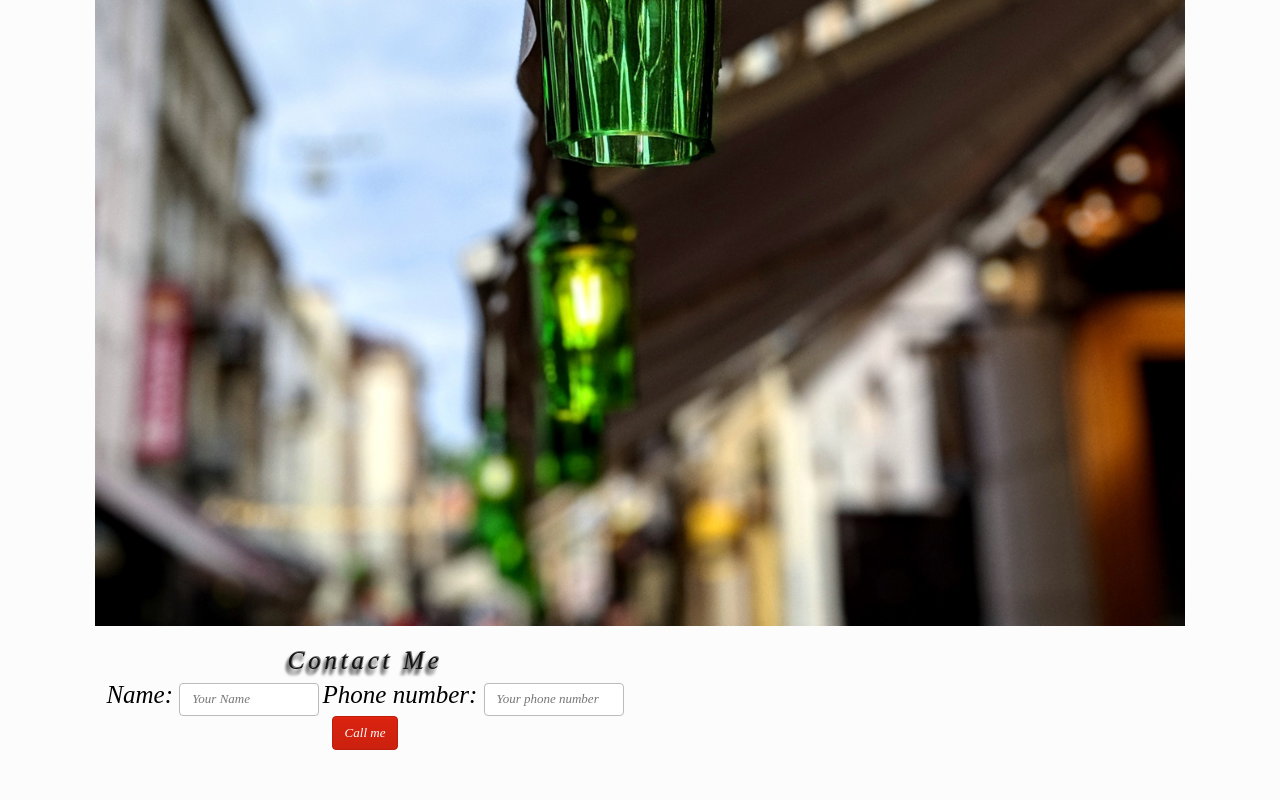
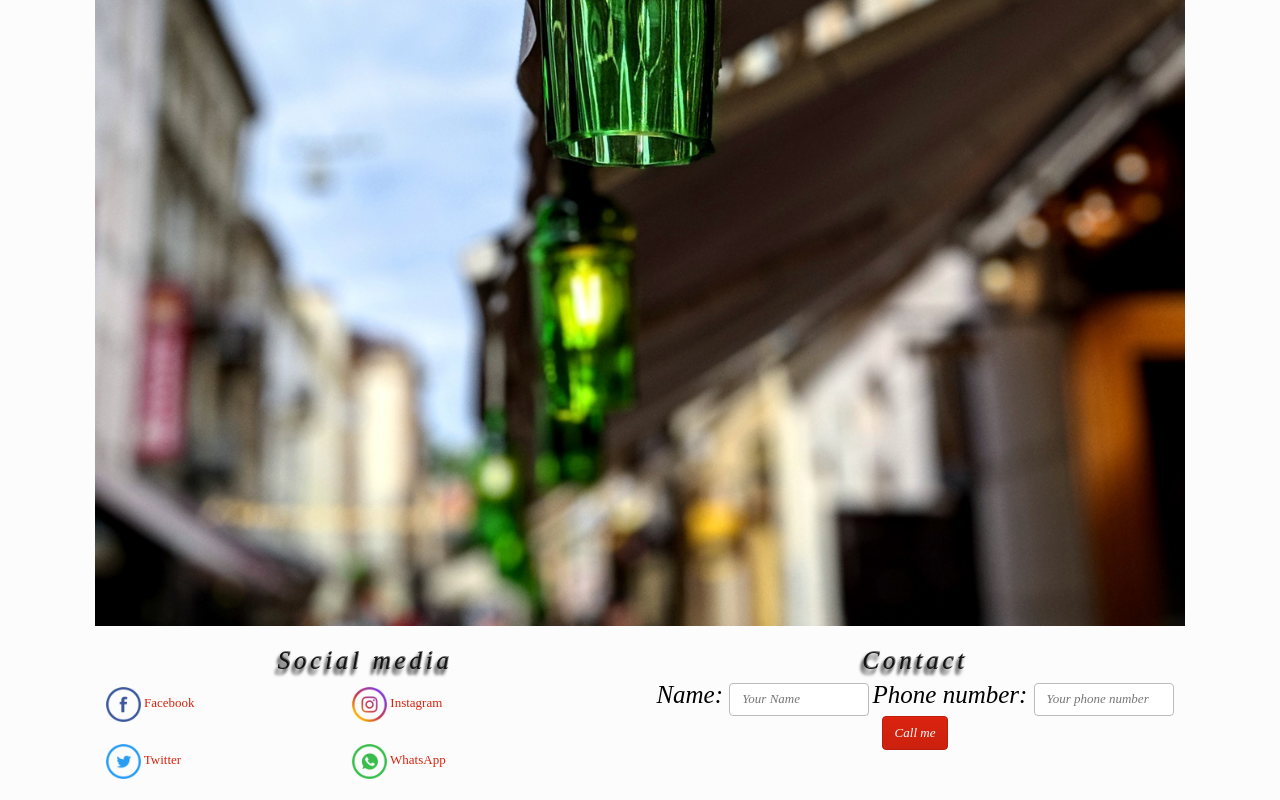
Before and after one commit to andriy57/A_M_O_L, a plain HTML site: page about.html in a window 1280 px wide. Shown: the part 2988-3788 px from the top of the page. Before the commit the page ends 3748 px from the top, so only its background shows below. Drawn offline with nearby package versions, Linux system fonts and the light colour scheme; a web font is replaced by a local one.

Commit message:
Update about.html

```diff
--- a/about.html
+++ b/about.html
@@ -41,14 +41,21 @@
             </section>
          </main>
        <footer>
-            <section>
-                <h2>Contact Me</h2>
+            <section id="links" class="box">
+                    <h2>Social media</h2>
+                    <a href="https://www.facebook.com/" target="_blank"><img src="img/facebook.png" alt="facebook"> <span>Facebook</span></a>
+                    <a href="https://www.instagram.com/?hl=uk" target="_blank"><img src="img/instagram.png" alt="instagram"> <span>Instagram</span></a>
+                    <a href="https://twitter.com/home?lang=uk" target="_blank"><img src="img/twitter.png" alt="twitter"> <span>Twitter</span></a>
+                    <a href="https://www.whatsapp.com/?lang=uk" target="_blank"><img src="img/whatsapp.png" alt="whatsapp"> <span>WhatsApp</span></a>
+            </section>
+            <section class="box">
+                    <h2>Contact</h2>
                     <form id="callMe">
-                    <label>
+                        <label class="label">
                             Name:
                             <input class="form-control" type="text" placeholder="Your Name" required id="userName">
                         </label>
-                    <label>
+                        <label class="label">
                             Phone number:
                             <input class="form-control" type="text" placeholder="Your phone number" required id="userNumber">
                         </label>
@@ -61,6 +68,6 @@
     <script src="https://cdnjs.cloudflare.com/ajax/libs/popper.js/1.14.7/umd/popper.min.js" integrity="sha384-UO2eT0CpHqdSJQ6hJty5KVphtPhzWj9WO1clHTMGa3JDZwrnQq4sF86dIHNDz0W1" crossorigin="anonymous"></script>
     <script src="https://stackpath.bootstrapcdn.com/bootstrap/4.3.1/js/bootstrap.min.js" integrity="sha384-JjSmVgyd0p3pXB1rRibZUAYoIIy6OrQ6VrjIEaFf/nJGzIxFDsf4x0xIM+B07jRM" crossorigin="anonymous"></script>
     <script src="https://cdnjs.cloudflare.com/ajax/libs/wow/1.1.2/wow.min.js"></script>
-    <script src="js/index.js"></script>
+    <script src="js/form.js"></script>
 </body>
 </html>
```
Lines whose indentation alone changed are shown as unchanged.
